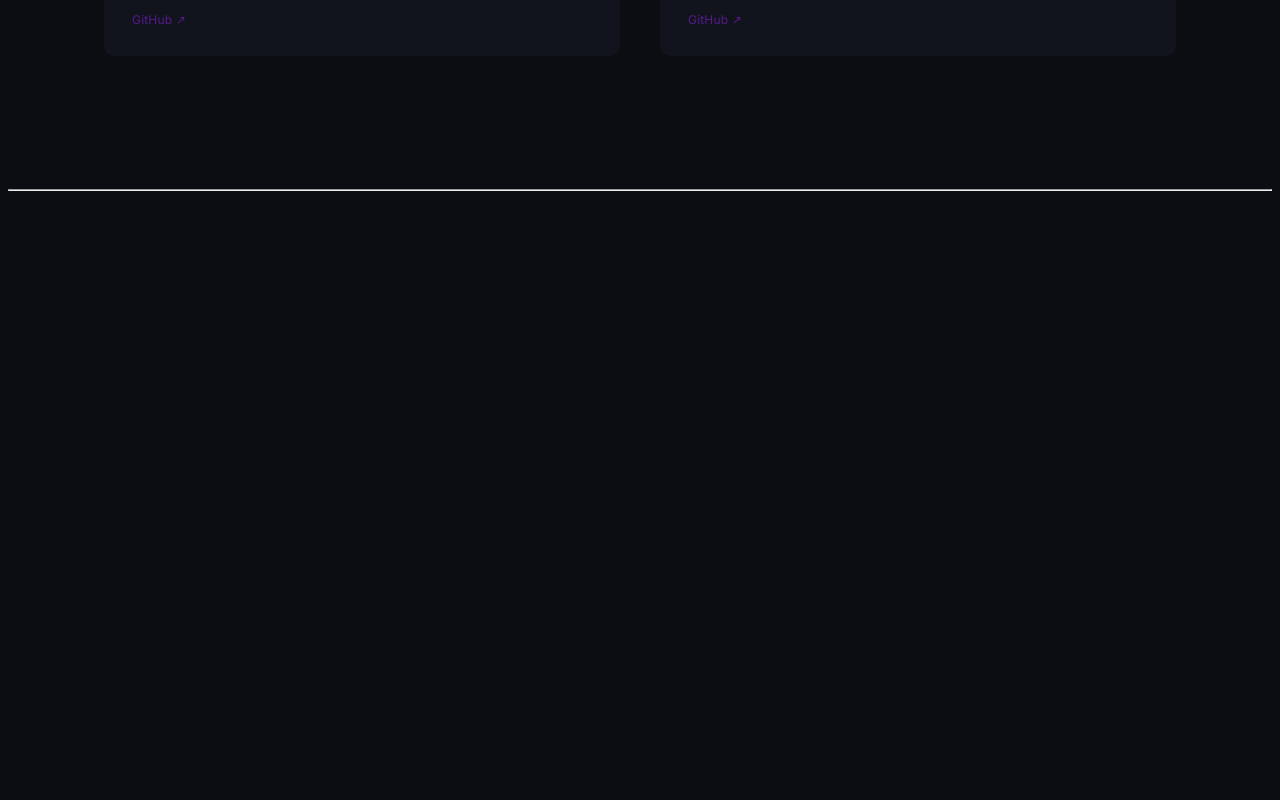
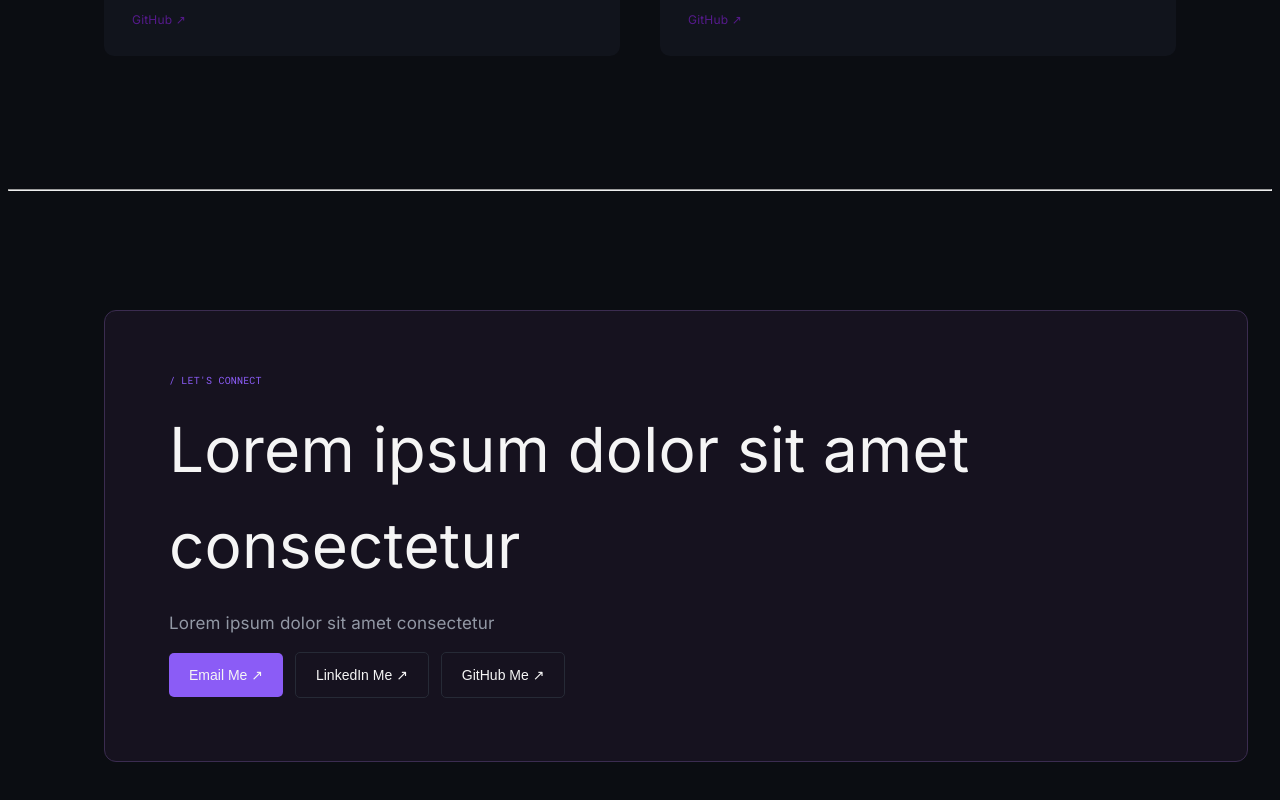
Before and after one commit to Abhishek-D-P/portfolio, a React (Vite) app in the folder portfolio-UI/: page / in a window 1280 px wide. Shown: the part 3607-4407 px from the top of the page. Before the commit the page ends 3813 px from the top, so only its background shows below. Built offline with nearby package versions, Linux system fonts and the light colour scheme.

Commit message:
contact page

```diff
--- a/portfolio-UI/src/App.jsx
+++ b/portfolio-UI/src/App.jsx
@@ -3,6 +3,7 @@ import Home from './pages/Home'
 import About from './pages/About'
 import Experience from './pages/Experience'
 import Projects from './pages/Projects'
+import Contact from './pages/Contact'
 
 
 function App() {
@@ -16,6 +17,8 @@ function App() {
       <hr />
       <Projects></Projects>
       <hr />
+      <Contact></Contact>
+
     </>
 
   )
--- /dev/null
+++ b/portfolio-UI/src/pages/Contact.jsx
@@ -0,0 +1,24 @@
+import '../static/css/pages/Contact.css'
+import Text from '../components/Text'
+import Button from '../components/Button'
+
+function Contact(){
+    return(
+        <>
+            <section className="contact-page" id="contact">
+                <div className="contact-card">
+                    <Text type="caption" content="/ LET'S CONNECT" fontSize="10px"></Text>
+                    <Text type="heading" content="Lorem ipsum dolor sit amet consectetur" fontSize="62px"></Text>
+                    <Text type="paragraph" content="Lorem ipsum dolor sit amet consectetur" fontSize="17px"></Text>
+                    <div className="connections">
+                        <Button type="primary-btn" value="Email Me ↗"></Button>
+                        <Button type="secondary-btn" value="LinkedIn Me ↗"></Button>
+                        <Button type="secondary-btn" value="GitHub Me ↗"></Button>
+                    </div>
+                </div>
+            </section>
+        </>
+    )
+}
+
+export default Contact
--- /dev/null
+++ b/portfolio-UI/src/static/css/pages/Contact.css
@@ -0,0 +1,10 @@
+.contact-page{
+    padding: 96px 24px 88px 96px;
+}
+
+.contact-card{
+    background-color: #16121F;
+    padding: 48px 64px;
+    border: 1px solid #3B2C50;
+    border-radius: 12px;
+}
```
